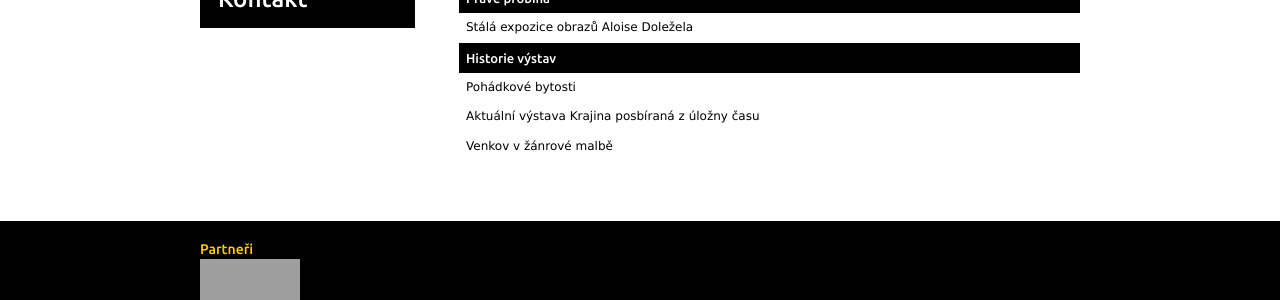
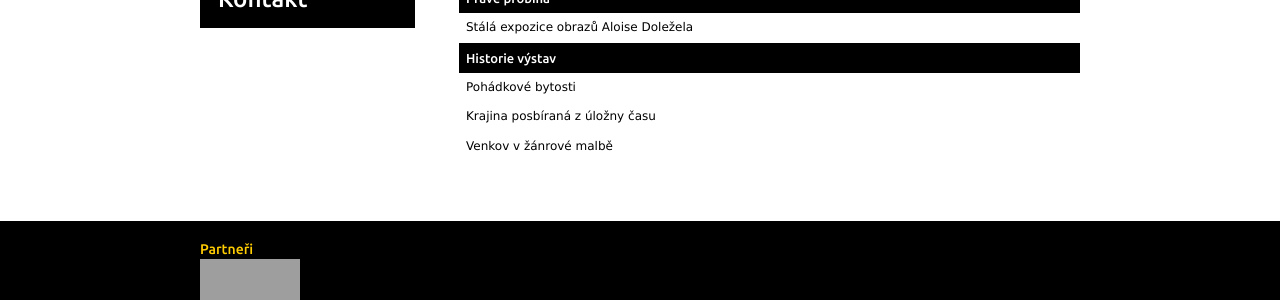
Before and after one commit to spejcharzelec/spejcharzelec.github.com, a Jekyll site: the page built from obrazarna/vystavy/index.html, in a window 1280 px wide. Shown: the part 484-784 px from the top of the page. Built offline with Jekyll 4.4.1, drawn with Linux system fonts in a browser that asks for light colours; grey boxes are pictures that could not be loaded.

Commit message:
Update 2012-11-22-micko-mickova.md

```diff
--- a/_posts/2012-11-22-micko-mickova.md
+++ b/_posts/2012-11-22-micko-mickova.md
@@ -1,7 +1,6 @@
 ---
 layout: vystava
-title: Aktuální výstava
-subtitle: Krajina posbíraná z úložny času
+title: Krajina posbíraná z úložny času
 menu: obrazarna
 category: obrazarna
 published: true
```
